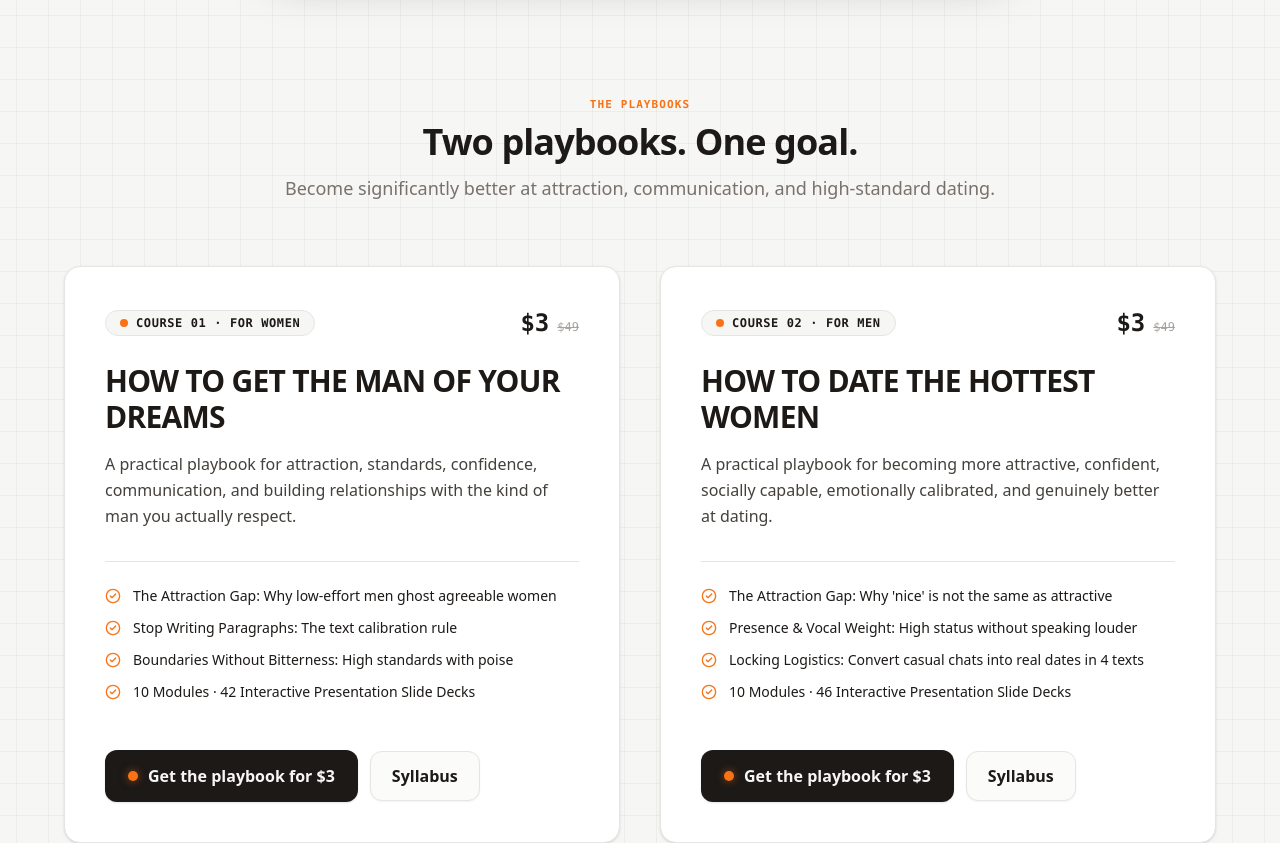
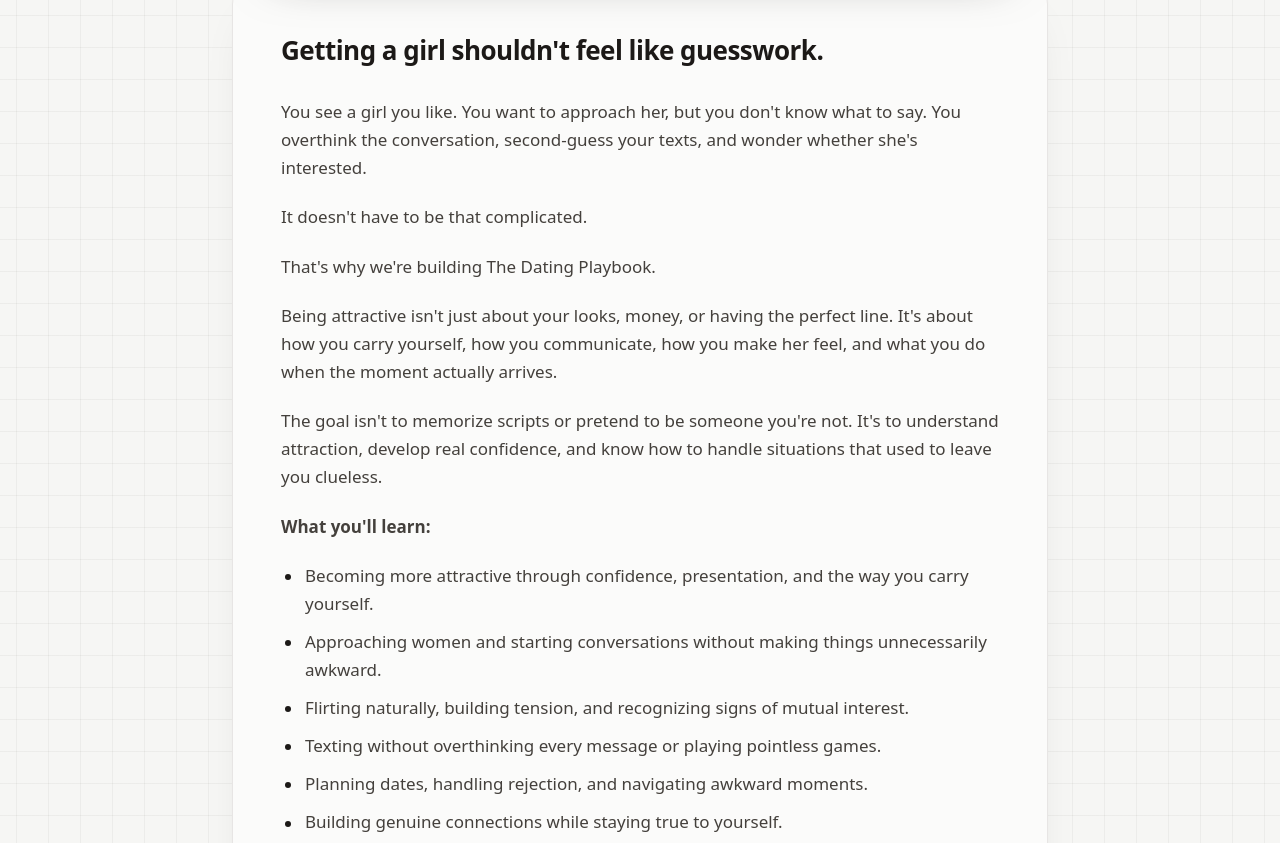
Before and after one commit to Ravishankar802/The-Plugd, a Next.js app: page / in a window 1280 px wide. Shown: the part 817-1660 px from the top of the page. Built offline with nearby package versions, Linux system fonts and the light colour scheme.

Commit message:
feat: add editorial introduction section below hero matching Attention Playbook design

```diff
--- a/src/app/globals.css
+++ b/src/app/globals.css
@@ -248,6 +248,93 @@ body {
   border-color: var(--line-strong);
 }
 
+/* Editorial Letter Card Section */
+.card {
+  background: var(--surface);
+  border: 1px solid var(--line);
+  box-shadow: var(--shadow);
+  border-radius: 20px;
+}
+
+.letter-wrap {
+  padding: 0 16px;
+  position: relative;
+}
+
+.letter {
+  background: var(--surface);
+  border: 1px solid var(--line);
+  max-width: 816px;
+  margin: 0 auto;
+  padding: 48px;
+}
+
+.letter p {
+  color: var(--body);
+  font-size: 17px;
+  line-height: 1.65;
+  margin: 0 0 1.25em;
+}
+
+.letter-opener {
+  letter-spacing: -0.02em;
+  margin-bottom: 1.15em;
+  font-size: 26px;
+  font-weight: 700;
+  line-height: 1.35;
+  color: var(--ink);
+}
+
+.dots {
+  gap: 10px;
+  margin: 0 0 1.5em;
+  padding: 0;
+  list-style: none;
+  display: grid;
+}
+
+.dots li {
+  color: var(--body);
+  padding-left: 24px;
+  position: relative;
+  font-size: 17px;
+  line-height: 1.65;
+}
+
+.dots li:before {
+  content: "";
+  background: var(--ink);
+  border-radius: 50%;
+  width: 6px;
+  height: 6px;
+  position: absolute;
+  top: 0.72em;
+  left: 4px;
+}
+
+.signoff {
+  margin: 1.8em 0 0;
+  font-weight: 600;
+  color: var(--ink);
+  font-size: 18px;
+  letter-spacing: -0.01em;
+}
+
+@media (width <= 767px) {
+  .letter {
+    border-radius: 16px;
+    padding: 32px 22px;
+  }
+  .letter-opener {
+    font-size: 22px;
+    line-height: 1.35;
+  }
+  .letter p,
+  .dots li {
+    font-size: 16px;
+  }
+}
+
 /* Sticky Purchase CTA */
 .sticky-cta {
   z-index: 40;
--- a/src/components/HomePageClient.tsx
+++ b/src/components/HomePageClient.tsx
@@ -122,145 +122,76 @@ export default function HomePageClient() {
         </div>
       </section>
 
-      {/* SECTION: THE TWO PLAYBOOKS */}
-      <section id="playbooks" className="py-20 sm:py-28 border-b border-[#e7e5e4] bg-[#f6f6f4]">
-        <div className="mx-auto max-w-[1200px] px-6">
-          <div className="text-center max-w-3xl mx-auto mb-16">
-            <div className="text-[11px] font-mono tracking-widest text-[#f97316] uppercase font-bold mb-2">
-              THE PLAYBOOKS
-            </div>
-            <h2 className="text-3xl sm:text-4xl font-bold tracking-tight text-[#1c1917]">
-              Two playbooks. One goal.
-            </h2>
-            <p className="mt-3 text-lg text-[#78716c]">
-              Become significantly better at attraction, communication, and high-standard dating.
-            </p>
-          </div>
+      {/* SECTION: EDITORIAL INTRODUCTION CARD — THE DATING PLAYBOOK */}
+      <section className="letter-wrap py-8 sm:py-12" data-depth="letter">
+        <article className="letter card">
+          {/* Headline */}
+          <h2 className="letter-opener">
+            Getting a girl shouldn't feel like guesswork.
+          </h2>
 
-          <div className="grid grid-cols-1 lg:grid-cols-2 gap-8 lg:gap-10">
-            {/* COURSE 01: FOR WOMEN */}
-            <div className="relative flex flex-col justify-between rounded-2xl border border-[#e7e5e4] bg-white p-8 sm:p-10 shadow-sm transition-all hover:border-[#d6d3d1]">
-              <div>
-                <div className="flex items-center justify-between gap-4 mb-6">
-                  <div className="inline-flex items-center gap-2 rounded-full border border-[#e7e5e4] bg-[#f6f6f4] px-3.5 py-1 text-xs font-mono font-semibold uppercase tracking-wider text-[#1c1917]">
-                    <span className="h-2 w-2 rounded-full bg-[#f97316]" />
-                    COURSE 01 · FOR WOMEN
-                  </div>
-                  <div className="text-right">
-                    <span className="text-2xl font-bold text-[#1c1917] font-mono">$3</span>
-                    <span className="text-xs text-[#a8a29e] line-through ml-2 font-mono">$49</span>
-                  </div>
-                </div>
+          {/* Introduction */}
+          <p>
+            You see a girl you like. You want to approach her, but you don't know what to say. You overthink the conversation, second-guess your texts, and wonder whether she's interested.
+          </p>
 
-                <h3 className="text-2xl sm:text-3xl font-bold tracking-tight text-[#1c1917] mb-4">
-                  HOW TO GET THE MAN OF YOUR DREAMS
-                </h3>
+          <p>
+            It doesn't have to be that complicated.
+          </p>
 
-                <p className="text-base text-[#44403c] leading-relaxed mb-8">
-                  A practical playbook for attraction, standards, confidence, communication, and building relationships with the kind of man you actually respect.
-                </p>
+          <p>
+            That's why we're building The Dating Playbook.
+          </p>
 
-                {/* Course Metadata Highlights */}
-                <div className="space-y-3 border-t border-[#e7e5e4] pt-6 mb-8 text-sm">
-                  <div className="flex items-center gap-3 text-[#1c1917]">
-                    <CheckCircle2 className="h-4 w-4 text-[#f97316] shrink-0" />
-                    <span>The Attraction Gap: Why low-effort men ghost agreeable women</span>
-                  </div>
-                  <div className="flex items-center gap-3 text-[#1c1917]">
-                    <CheckCircle2 className="h-4 w-4 text-[#f97316] shrink-0" />
-                    <span>Stop Writing Paragraphs: The text calibration rule</span>
-                  </div>
-                  <div className="flex items-center gap-3 text-[#1c1917]">
-                    <CheckCircle2 className="h-4 w-4 text-[#f97316] shrink-0" />
-                    <span>Boundaries Without Bitterness: High standards with poise</span>
-                  </div>
-                  <div className="flex items-center gap-3 text-[#1c1917]">
-                    <CheckCircle2 className="h-4 w-4 text-[#f97316] shrink-0" />
-                    <span>10 Modules · 42 Interactive Presentation Slide Decks</span>
-                  </div>
-                </div>
-              </div>
+          {/* Following Paragraph */}
+          <p>
+            Being attractive isn't just about your looks, money, or having the perfect line. It's about how you carry yourself, how you communicate, how you make her feel, and what you do when the moment actually arrives.
+          </p>
 
-              {/* Action Buttons */}
-              <div className="flex flex-col sm:flex-row items-center gap-3 pt-4">
-                <button
-                  onClick={() => handleOpenCheckout("women")}
-                  className="btn btn-primary w-full sm:w-auto"
-                >
-                  <span className="btn-dot" aria-hidden="true" />
-                  <span>Get the playbook for $3</span>
-                </button>
-                <Link
-                  href="/women"
-                  className="btn btn-surface w-full sm:w-auto text-sm"
-                >
-                  <span>Syllabus</span>
-                </Link>
-              </div>
-            </div>
+          <p>
+            The goal isn't to memorize scripts or pretend to be someone you're not. It's to understand attraction, develop real confidence, and know how to handle situations that used to leave you clueless.
+          </p>
 
-            {/* COURSE 02: FOR MEN */}
-            <div className="relative flex flex-col justify-between rounded-2xl border border-[#e7e5e4] bg-white p-8 sm:p-10 shadow-sm transition-all hover:border-[#d6d3d1]">
-              <div>
-                <div className="flex items-center justify-between gap-4 mb-6">
-                  <div className="inline-flex items-center gap-2 rounded-full border border-[#e7e5e4] bg-[#f6f6f4] px-3.5 py-1 text-xs font-mono font-semibold uppercase tracking-wider text-[#1c1917]">
-                    <span className="h-2 w-2 rounded-full bg-[#f97316]" />
-                    COURSE 02 · FOR MEN
-                  </div>
-                  <div className="text-right">
-                    <span className="text-2xl font-bold text-[#1c1917] font-mono">$3</span>
-                    <span className="text-xs text-[#a8a29e] line-through ml-2 font-mono">$49</span>
-                  </div>
-                </div>
+          {/* Short Bulleted Breakdown */}
+          <p className="font-semibold text-[#1c1917] mt-8 mb-3">
+            What you'll learn:
+          </p>
 
-                <h3 className="text-2xl sm:text-3xl font-bold tracking-tight text-[#1c1917] mb-4">
-                  HOW TO DATE THE HOTTEST WOMEN
-                </h3>
+          <ul className="dots">
+            <li>
+              Becoming more attractive through confidence, presentation, and the way you carry yourself.
+            </li>
+            <li>
+              Approaching women and starting conversations without making things unnecessarily awkward.
+            </li>
+            <li>
+              Flirting naturally, building tension, and recognizing signs of mutual interest.
+            </li>
+            <li>
+              Texting without overthinking every message or playing pointless games.
+            </li>
+            <li>
+              Planning dates, handling rejection, and navigating awkward moments.
+            </li>
+            <li>
+              Building genuine connections while staying true to yourself.
+            </li>
+          </ul>
 
-                <p className="text-base text-[#44403c] leading-relaxed mb-8">
-                  A practical playbook for becoming more attractive, confident, socially capable, emotionally calibrated, and genuinely better at dating.
-                </p>
+          {/* Closing Paragraph */}
+          <p>
+            No magic lines. No fake alpha-male persona. No promises that every woman will like you.
+          </p>
 
-                {/* Course Metadata Highlights */}
-                <div className="space-y-3 border-t border-[#e7e5e4] pt-6 mb-8 text-sm">
-                  <div className="flex items-center gap-3 text-[#1c1917]">
-                    <CheckCircle2 className="h-4 w-4 text-[#f97316] shrink-0" />
-                    <span>The Attraction Gap: Why 'nice' is not the same as attractive</span>
-                  </div>
-                  <div className="flex items-center gap-3 text-[#1c1917]">
-                    <CheckCircle2 className="h-4 w-4 text-[#f97316] shrink-0" />
-                    <span>Presence & Vocal Weight: High status without speaking louder</span>
-                  </div>
-                  <div className="flex items-center gap-3 text-[#1c1917]">
-                    <CheckCircle2 className="h-4 w-4 text-[#f97316] shrink-0" />
-                    <span>Locking Logistics: Convert casual chats into real dates in 4 texts</span>
-                  </div>
-                  <div className="flex items-center gap-3 text-[#1c1917]">
-                    <CheckCircle2 className="h-4 w-4 text-[#f97316] shrink-0" />
-                    <span>10 Modules · 46 Interactive Presentation Slide Decks</span>
-                  </div>
-                </div>
-              </div>
+          <p>
+            Just practical guidance to help you become more confident, understand attraction, and handle real-life situations better.
+          </p>
 
-              {/* Action Buttons */}
-              <div className="flex flex-col sm:flex-row items-center gap-3 pt-4">
-                <button
-                  onClick={() => handleOpenCheckout("men")}
-                  className="btn btn-primary w-full sm:w-auto"
-                >
-                  <span className="btn-dot" aria-hidden="true" />
-                  <span>Get the playbook for $3</span>
-                </button>
-                <Link
-                  href="/men"
-                  className="btn btn-surface w-full sm:w-auto text-sm"
-                >
-                  <span>Syllabus</span>
-                </Link>
-              </div>
-            </div>
-          </div>
-        </div>
+          {/* Signoff */}
+          <p className="signoff">
+            The Dating Playbook
+          </p>
+        </article>
       </section>
 
       {/* SECTION: PRODUCT PREVIEW (CINEMATIC PRESENTATION ENGINE) */}
```
